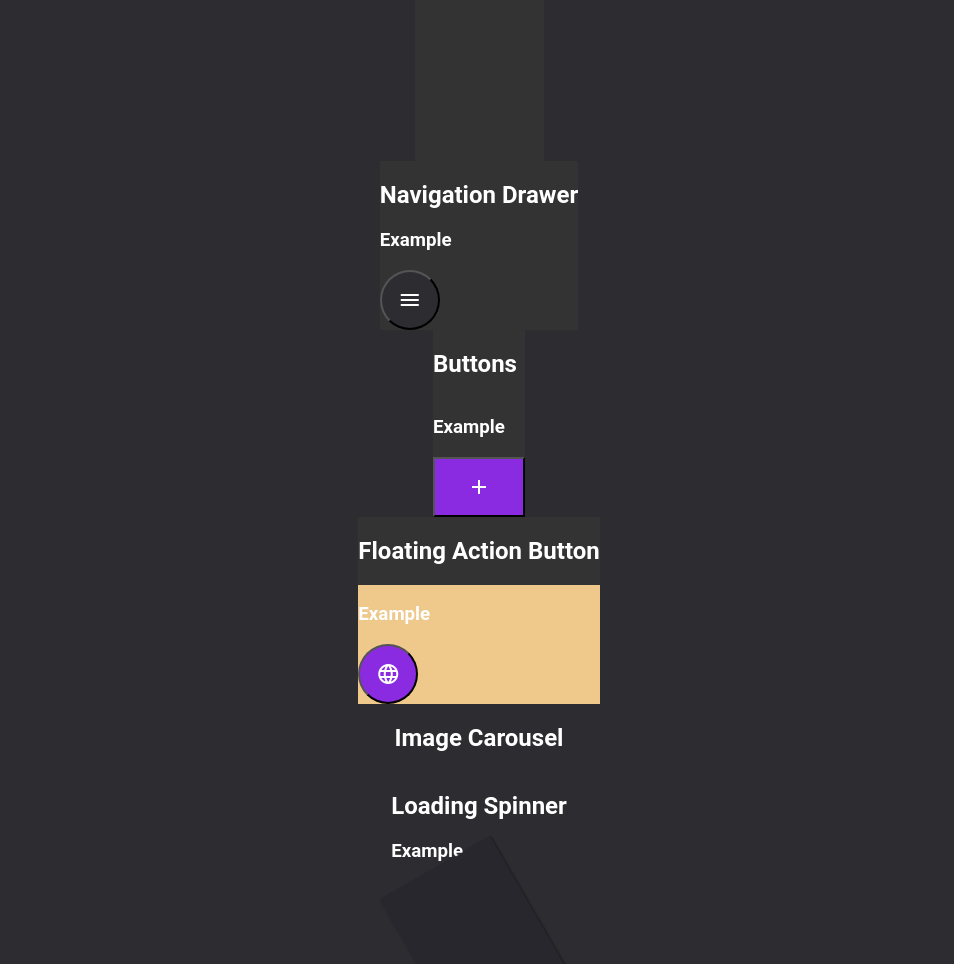
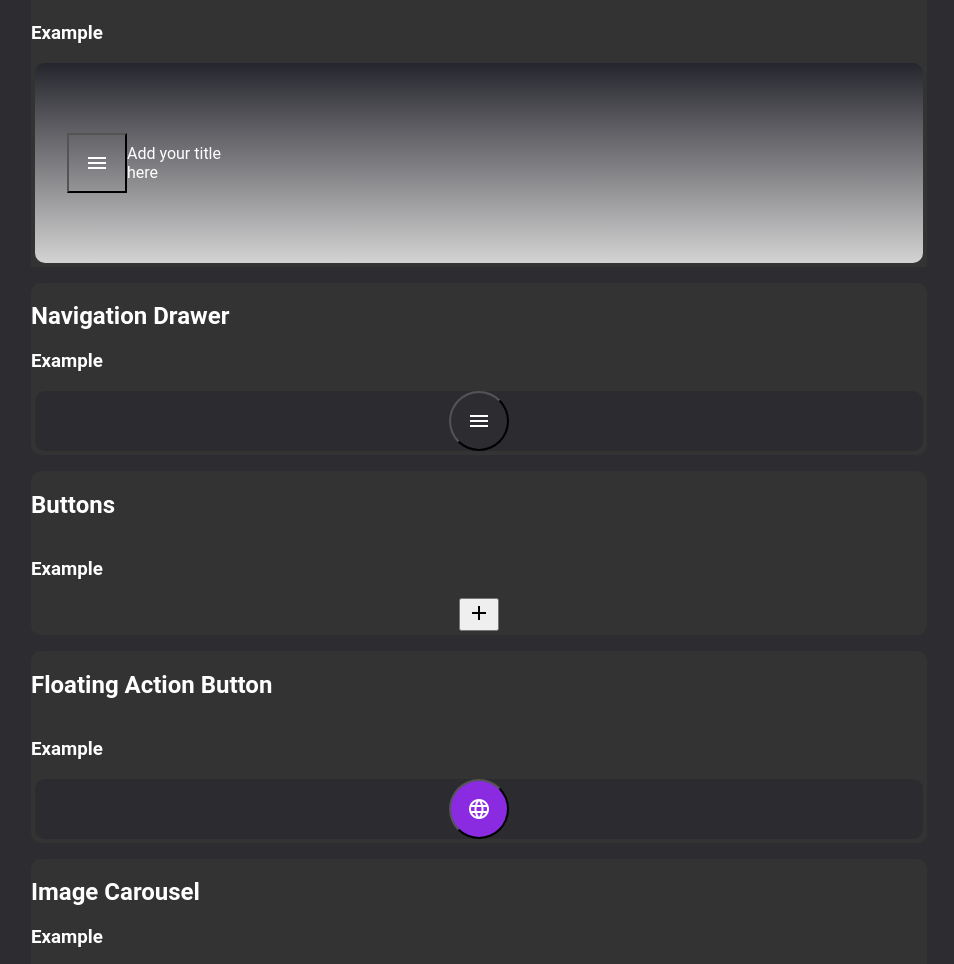
Before and after one commit to Perkinssa8/GUIs, a website: page GUIs/Lessons/Unit 5/Component_Library.html in a window 1280 px wide. Shown: the part 941-1905 px from the top of the page, without its empty margins (161-1115 px from the left). Drawn offline with nearby package versions, Linux system fonts and the light colour scheme; a web font is replaced by a local one.

Commit message:
Conner's house @10:46pm

```diff
--- a/GUIs/Lessons/Unit 5/Component.css
+++ b/GUIs/Lessons/Unit 5/Component.css
@@ -15,31 +15,38 @@ html{
     --quaternary-color:#25252d;
     --quinary-color:#2c2b2f;
     --background-color: #2d2c31;
+    --linear-background-gradient: linear-gradient(var(--quaternary-color), lightgray);
     --white-color: #fff;
 }
 
 
 header{
-    position: flex;
     top: 0;
     left: 0;
     width: 100%;
-    background-color: var(--secondary-color);
+    height: 82px;
+    background: linear-gradient(var(--quaternary-color),var(--primary-color) );
 }
 
 .navBar{
     position:sticky;
+    top: 0px;
     display: flex;
     justify-content: space-between;
     align-items: center;
     padding: 16px 32px;
     margin:auto;
+    width: 100%;
+    background: var(--linear-background-gradient);
+}
+
+#principalNav{
+    z-index:1000;
 }
 
 body{
     display:flex;
     flex-direction:column;
-    height: 100%;
     width: 100%;
     background-color: var(--background-color);
     color: var(--white-color);
@@ -58,31 +65,54 @@ body{
     width: 100%;
     margin: 16px 0px 72px 0px;
     padding-top: 80px;
+    gap: 16px;
 }
 
-
-/*canvas practice*/
-#canvas{
-    background-color: var(--primary-color);
-
+#canvasBoard{
+    display: grid;
 }
 
+.canvas{
+    background-color: var(--primary-color);
+    border-radius: 10px;
+}
 
+h2{
+    justify-self: flex-start;
+}
+
+section {
+    background-color: #333;
+    overflow: visible;
+    width: 70%;
+    border-radius: 10px;
+    align-items: center;
+    justify-content: center;
+}
 
 /* NavBar Styline */
-.section {
-    background-color: #333;
-    overflow: visible;
-}
 
 #navBarExample {
     background-color: #333;
     overflow: hidden;
+
 }
 
 .example {
-    background-color: #333;
+    background-color: var(--quinary-color);
     overflow: auto;
+    display: flex;
+    align-items: center;
+    margin: 4px 4px 4px 4px;
+    border-radius: 10px;
+    flex-direction: row;
+    justify-content: space-around;
+    z-index: 3;
+}
+
+.example > * > * {
+    justify-content: center;
+    align-items: center;
 
 }
 
@@ -93,8 +123,6 @@ body{
     align-items: center;
     background-color:transparent;
     color:white;
-    border-radius: 50%;
-    box-shadow: none;
 }
 
 
@@ -156,20 +184,11 @@ body{
     overflow: hidden;
 }
 
-#buttonButton {
-    padding: 16px 32px;
-    display: flex;
-    justify-content: center;
-    align-items: center;
-    background-color:blueviolet;
-    color:white;
-    border-end-end-radius: auto, 50%;
-    box-shadow: none;
-}
+
 
 .button{
     cursor: finger;
-    transition: bacground-color .4s ease-in-out, box-shadow .3s ease;
+    transition: background-color .4s ease-in-out, box-shadow .3s ease;
 }
 
 .button:hover{
@@ -187,7 +206,6 @@ body{
 }
 
 #fabExample{
-    background-color: var(--primary-color);
     overflow: hidden;
 }
 
@@ -228,4 +246,5 @@ body{
     background-color: var(--background-color);
     box-shadow: 0 1px 3px rgba(0,0,0,.14), 0 1px 2px rgba(0,0,0,.28), 0 2px 1px -1px rgba(0,0,0,.05);
     animation: loading-animation 3s linear infinite;
+    width: 50%;
 }
--- a/GUIs/Lessons/Unit 5/Component_Library.html
+++ b/GUIs/Lessons/Unit 5/Component_Library.html
@@ -21,20 +21,27 @@
     <header>
         <h1>CSS Library</h1>
     </header>
-    <nav class="navBar">Create a Website with
+    <nav class="navBar" id="principalNav">Create a Website with
         <span id="websiteLogo" style="display: inline">tOOOl Kit</span>
     </nav>
 
 
 <!-- Main Content     -->
     <main class="container">
+        <section id="canvasBoard">
+            <h2>Canvas Board</h2>
+            <div>
+                <h3>Example</h3>
                 <canvas class="canvas" width="500" height="500" id="canvas"></canvas>
+            </div>
+        </section>
         <!-- Everything below the canvas -->
         <section id="navBar" class="section">
             <h2>Nav Bar</h2>
             <div id="navBarExample">
                 <h3>Example</h3>
                 <div id="navBarComponent" class="example">
+                    <nav class="navBar">
                         <button id="navBarButton" class="button">
                             <span class="material-symbols-outlined">menu</span>
                         </button>
@@ -42,6 +49,7 @@
                         <article class="container">
                             <div class="drawer-item"></div>
                         </article>
+                    </nav>
                 </div>
             </div>
         </section>
@@ -49,7 +57,7 @@
             <h2>Navigation Drawer</h2>
             <div id="navDrawerExample">
                 <h3>Example</h3>
-                <div id="navDrawerComponent">
+                <div id="navDrawerComponent" class="example">
                     <button id="navDrawerButton">
                         <span class="material-symbols-outlined">menu</span>
                     </button>
@@ -66,7 +74,7 @@
             <h2>Buttons</h2>
             <div id="buttonExample">
                 <h3>Example</h3>
-                <div id="buttonComponent">
+                <div id="buttonComponent" class="example">
                     <button id="buttonButton" class="button">
                         <span class="material-symbols-outlined">Add</span>
                     </button>
@@ -77,16 +85,32 @@
             <h2>Floating Action Button</h2>
             <div id="fabExample">
                 <h3>Example</h3>
-                <div id="fabComponent">
+                <div id="fabComponent" class="example">
                     <button id="fabButton" class="button">
                         <span class="material-symbols-outlined">language</span>
                     </button>
                 </div>
             </div>
         </section>
-        <seciton>
+        <section>
             <h2>Image Carousel</h2>
-        </seciton>
+            <div>
+                <h3>Example</h3>
+                <div id="carouselComponent" class="example">
+                    <div id="carousel" class="carousel">
+                        <div class="carousel-item">
+                            <img src="https://via.placeholder.com/150" alt="placeholder" />
+                        </div>
+                        <div class="carousel-item">
+                            <img src="https://via.placeholder.com/150" alt="placeholder" />
+                        </div>
+                        <div class="carousel-item">
+                            <img src="https://via.placeholder.com/150" alt="placeholder" />
+                        </div>
+                    </div>
+                </div>
+            </div>
+        </section>
         <section>
             <h2>Loading Spinner</h2>
             <div id="loaderExample">
```
Also changed, not shown: GUIs/Lessons/Unit 5/Perkins_CSS_Components.js (line endings or trailing spaces). Lines whose indentation alone changed are shown as unchanged.
